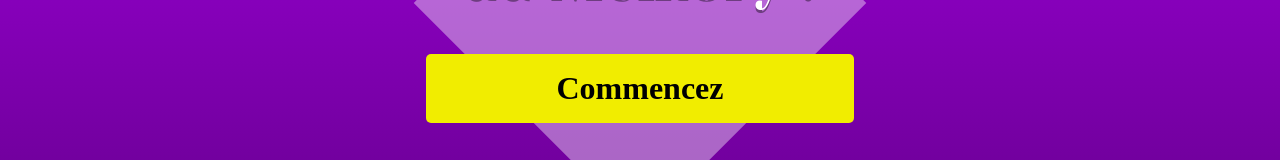
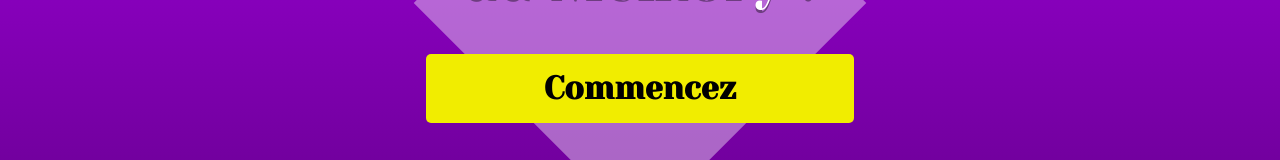
Before and after one commit to SergioTrinquet/Memory_Game, a Vue app: page / in a window 1280 px wide. Shown: the part 397-557 px from the top of the page. Built offline with nearby package versions, Linux system fonts and the light colour scheme; a web font is replaced by a local one.

Commit message:
Modif mineure sur CSS

```diff
--- a/src/App.vue
+++ b/src/App.vue
@@ -44,7 +44,8 @@ html, body {
   height: 100%;
 }
 
-button {
+button,
+button > span {
   font-family: 'Yeseva One', cursive;
   font-size: 3vw;
   cursor: pointer;
```
